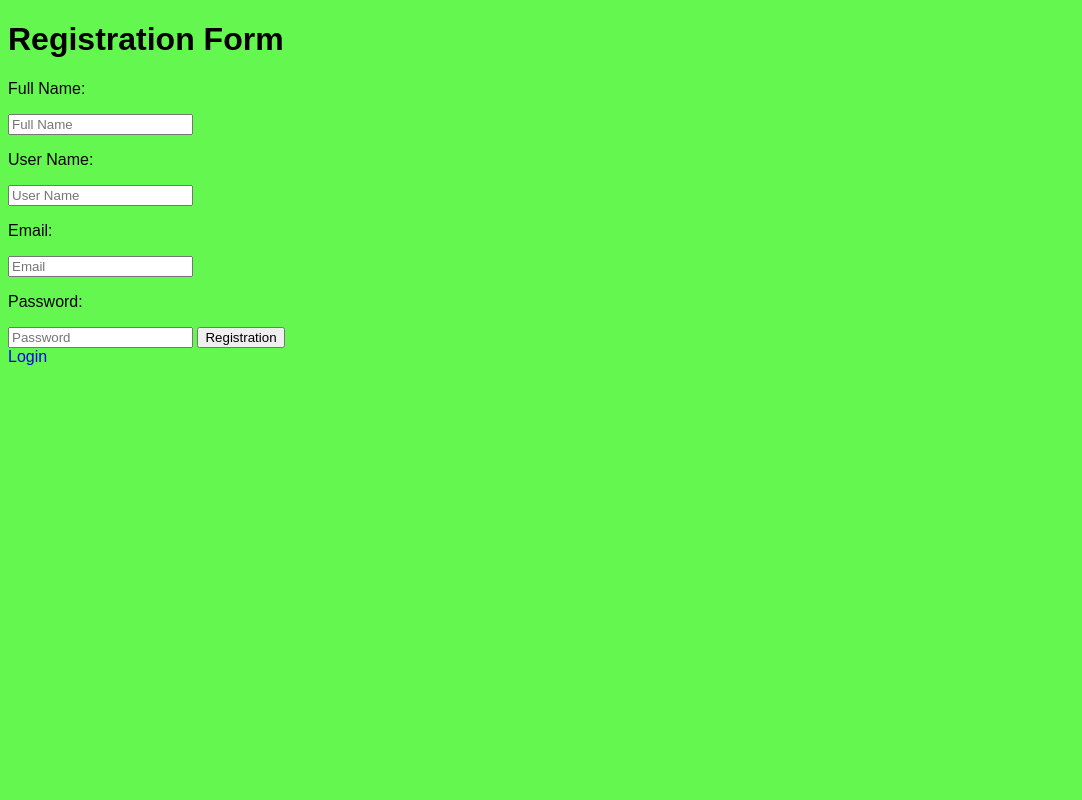
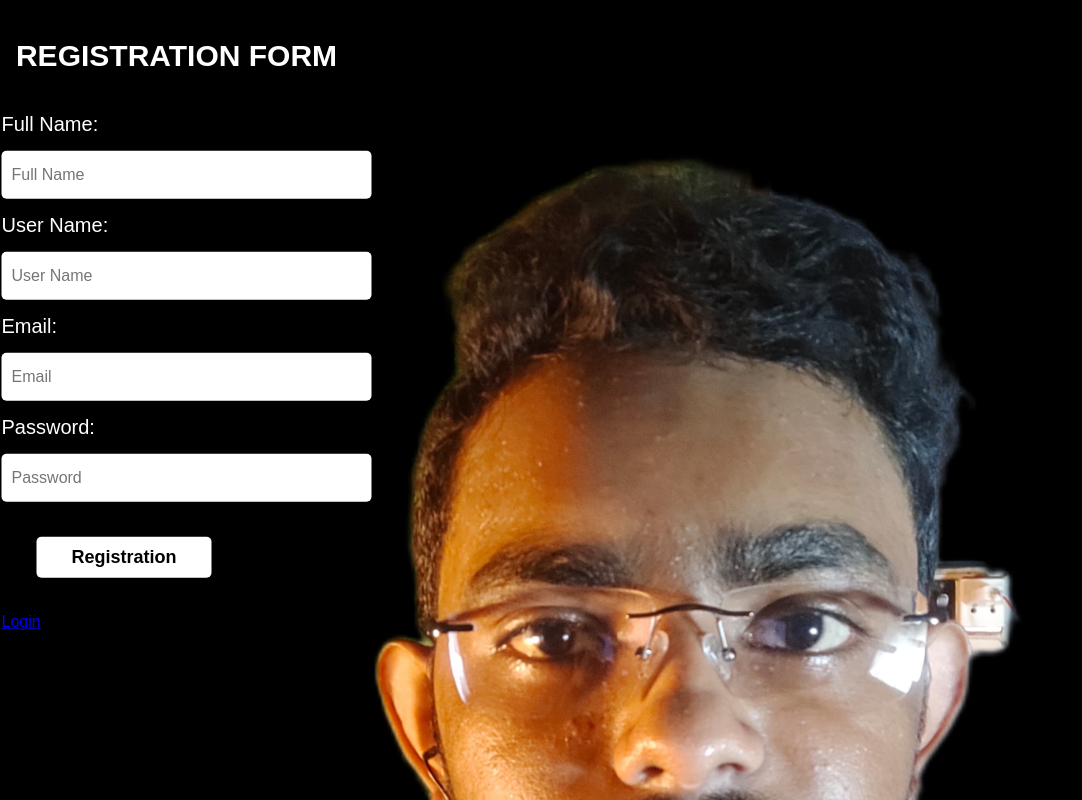
Before and after one commit to Suvam-paul145/Python-With-Django, a Django app: page /registration in a window 1280 px wide. Shown: the whole page, without its empty margins (0-1082 px from the left). Run offline with Django 5.2, Linux system fonts and the light colour scheme; style sheets or scripts are compiled from the project's sources.

Commit message:
Update stylesheet link in registration template and adjust login link styling

```diff
--- a/Django-python/toy/store/templates/registration.html
+++ b/Django-python/toy/store/templates/registration.html
@@ -5,7 +5,7 @@
         <title>
             Registration Form
         </title>
-        <link rel="stylesheet" type="text/css" href="{% static 'styles.css' %}">
+        <link rel="stylesheet" type="text/css" href="{% static 'registration.css' %}">
     </head>
     <body>
 
@@ -30,7 +30,7 @@
                 <input type="password" name="password" placeholder="Password">
                 <button type="submit">Registration</button>
                 <br>
-                <a href="image1" >Login</a>
+                <a href="image1" style="height: auto; font-weight: auto;">Login</a>
             </form>
         </div>
     </body>
```
